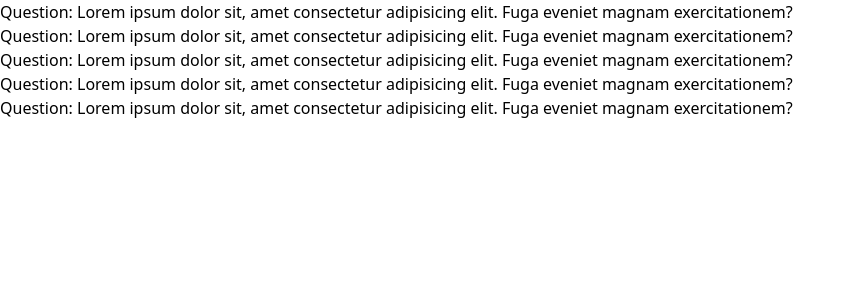
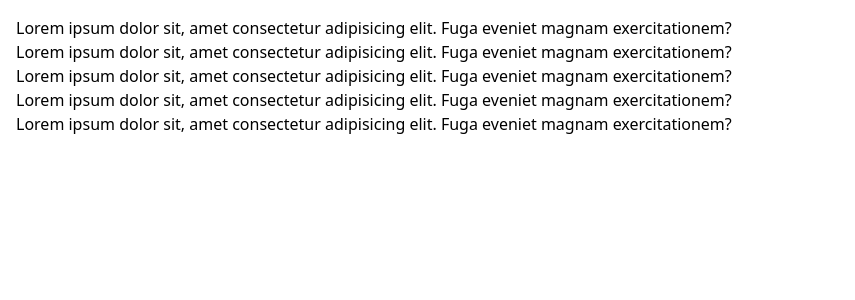
Before and after one commit to Akashmahto022/25-react-project, a React (Create React App) app: page / in a window 1280 px wide. Shown: the top 300 px of the page, without its empty margins (0-855 px from the left). Built offline with nearby package versions, Linux system fonts and the light colour scheme.

Commit message:
accordion practice

```diff
--- a/src/App.jsx
+++ b/src/App.jsx
@@ -19,6 +19,7 @@ import GithubProfile from "./component/github-profile-finder/GithubProfile";
 import Register from "./component/ai-code/RegisterPageWithAi";
 import AccordionRevise from "./component/accordion/AccordionRevise";
 import AccordionPractice from "./component/accordion/AccordionPractice";
+import AccordionPractice2 from "./component/accordion/AccordionPractice2";
 
 const App = () => {
   return (
@@ -61,7 +62,8 @@ const App = () => {
 
       {/* <Register /> */}
       {/* <AccordionRevise/> */}
-      <AccordionPractice/>
+      {/* <AccordionPractice/> */}
+      <AccordionPractice2/>
     </div>
   );
 };
--- /dev/null
+++ b/src/component/accordion/AccordionPractice2.jsx
@@ -0,0 +1,37 @@
+import React, { useState } from 'react'
+import {data} from "./data";
+
+const AccordionPractice2 = () => {
+    const [answer, setAnswer] = useState([])
+
+    const handleClick =(contentID)=>{
+        const storeValue = [...answer]
+        const storeIndexOF = storeValue.indexOf(contentID)
+        if (storeIndexOF === -1) {
+            storeValue.push(contentID)
+        }
+        else{
+            storeValue.splice(storeIndexOF)
+        }
+        setAnswer(storeValue)
+    }
+
+  return (
+    <div className='p-4'>
+      {
+        data.map((item)=>(
+            <div key={item.id}>
+                <h1 onClick={()=>{handleClick(item.id)}}>{item.question}</h1>
+                {answer.indexOf(item.id) !== -1 ? (
+                <p>{ item.answer}</p>
+                ) : null
+                 }
+            </div>
+        ))
+      }
+    </div>
+  )
+}
+
+
+export default AccordionPractice2
```
